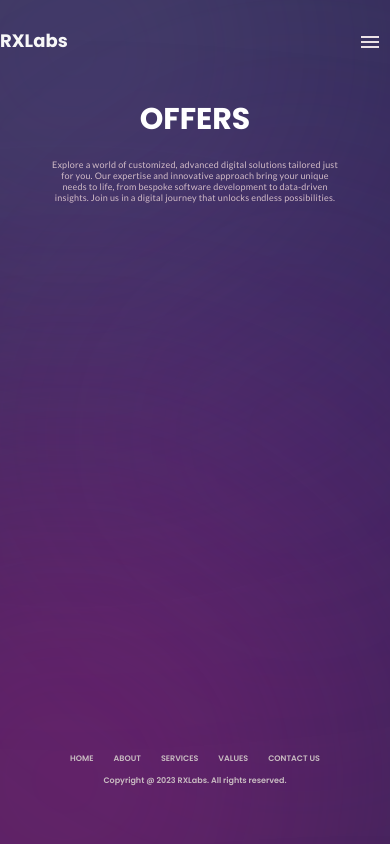
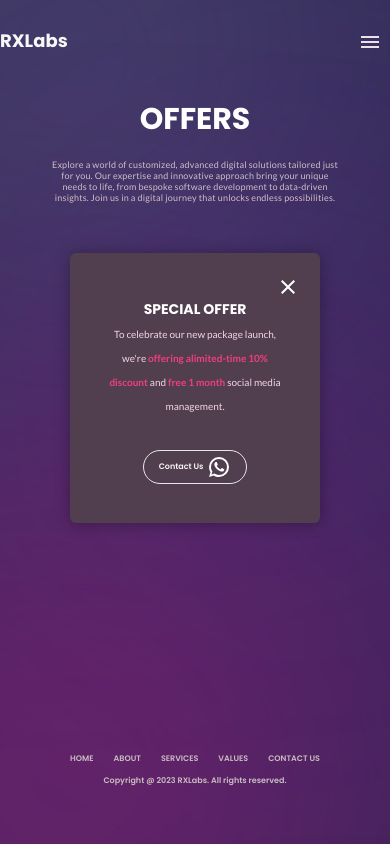
Before and after one commit to KristoJeremy/rx-labs-comprof, a Next.js app: page /Offer in a window 390 px wide. Shown: the top 844 px of the page. Built offline with nearby package versions, Linux system fonts and the light colour scheme.

Commit message:
feat: modal offer page

```diff
--- a/package.json
+++ b/package.json
@@ -11,9 +11,11 @@
   "dependencies": {
     "@emotion/react": "^11.11.1",
     "@emotion/styled": "^11.11.0",
-    "@mui/icons-material": "^5.14.8",
+    "@mui/icons-material": "^5.14.13",
+    "@mui/material": "^5.14.13",
     "@next/font": "^13.4.19",
     "autoprefixer": "10.4.15",
+    "js-cookie": "^3.0.5",
     "next": "13.4.19",
     "postcss": "8.4.29",
     "react": "18.2.0",
--- /dev/null
+++ b/src/components/specialOffer/index.js
@@ -0,0 +1,26 @@
+import React, { useState, useEffect } from "react";
+import { setCookie, isCookie } from "@/helper/cookie";
+import { Modal } from "./modal";
+
+export const SpecialOffer = () => {
+  const [showModal, setShowModal] = useState(!isCookie());
+  const [loading, setLoading] = useState(true);
+
+  const handleTimout = () => {
+    setCookie();
+    setShowModal(false);
+  };
+
+  useEffect(() => {
+    if (!isCookie()) {
+      setShowModal(true);
+    }
+    setLoading(false);
+  }, []);
+
+  return (
+    <div>
+      {!loading && showModal && <Modal onVerify={handleTimout}></Modal>}
+    </div>
+  );
+};
--- /dev/null
+++ b/src/components/specialOffer/modal.js
@@ -0,0 +1,87 @@
+import React, { useState } from "react";
+import {
+  PoppinsBold,
+  PoppinsSemiBold,
+  LatoBold,
+  LatoReguler,
+} from "@/fonts/font";
+import styles from "./modal.module.css";
+import CloseIcon from "@mui/icons-material/Close";
+import WhatsAppIcon from "@mui/icons-material/WhatsApp";
+
+export const Modal = ({ onVerify }) => {
+  const [verified, setVerified] = useState(false);
+
+  const handleVerify = () => {
+    setVerified(true);
+    onVerify();
+  };
+
+  return (
+    <div className={`${verified ? "hidden" : ""}`}>
+      <div className="lg:p-[18vh] lg:py-[18vh] sm:py-[30vh] py-[30vh] items-center justify-center mx-auto my-auto w-[100vw] h-[100vh] fixed z-[50]">
+        <div
+          className={`${styles.card} rounded-md items-center mx-auto md:py-[20px] md:px-[25px] sm:py-[10px] sm:px-[15px] py-[20px] px-[20px]`}
+        >
+          <div className="flex justify-end z-[60]">
+            <button onClick={handleVerify}>
+              <CloseIcon color="primary" />
+            </button>
+          </div>
+          <div
+            className={`text-white ${styles.heading} text-center lg:mt-[4vh] md:mt-[1vh] md:mt-0]`}
+            style={PoppinsBold.style}
+          >
+            SPECIAL OFFER
+          </div>
+          <div className="text-center lg:mx-[12vw] md:mx-[12vw] lg:mt-[5vh] md:mt-[5vh] sm:mt-[3vh]">
+            <span
+              className={`display:inline ${styles.message} text-[#F4D6E5] m-0`}
+              style={LatoReguler.style}
+            >
+              To celebrate our new package launch, we're&nbsp;
+            </span>
+            <span
+              className={`display:inline ${styles.message} text-[#F03E7F] m-0`}
+              style={LatoBold.style}
+            >
+              offering alimited-time 10% discount&nbsp;
+            </span>
+            <span
+              className={`display:inline ${styles.message} text-[#F4D6E5] m-0`}
+              style={LatoReguler.style}
+            >
+              and&nbsp;
+            </span>
+            <span
+              className={`display:inline ${styles.message} text-[#F03E7F] m-0`}
+              style={LatoBold.style}
+            >
+              free 1 month&nbsp;
+            </span>
+            <span
+              className={`display:inline ${styles.message} text-[#F4D6E5] m-0`}
+              style={LatoReguler.style}
+            >
+              social media management.
+            </span>
+          </div>
+          <div className="lg:mt-[17vh] md:mt-[13vh] sm:mt-[8vh] mt-[4vh] mx-auto text-center">
+            <button
+              aria-label="Contact Us"
+              type="button"
+              className={`${styles.bt_tx} md:rounded-[40px] sm:rounded-[30px] rounded-[25px] md:px-[50px] px-[15px] md:py-[10px] sm:px-[30px] sm:py-[6px] py-1 text-center border-[1px] hover:bg-[#DA1D9A]`}
+              style={PoppinsSemiBold.style}
+              onClick={handleVerify}
+            >
+              <span className="display:inline mr-[0.5vw]">Contact Us</span>
+              <span className="display:inline ml-[0.5vw]">
+                <WhatsAppIcon color="primary" />
+              </span>
+            </button>
+          </div>
+        </div>
+      </div>
+    </div>
+  );
+};
--- /dev/null
+++ b/src/components/specialOffer/modal.module.css
@@ -0,0 +1,111 @@
+.card {
+  width: 996px;
+  height: 530px;
+  background-color: #513f4f;
+  box-shadow: 0 1px 15px rgba(0, 0, 0, 0.3);
+}
+
+.heading {
+  font-size: 40px;
+}
+
+.message {
+  font-size: 22px;
+}
+
+.bt_tx {
+  font-size: 18px;
+  color: #f6f4f5;
+}
+
+@media (max-width: 1023px) {
+  .card {
+    width: 700px;
+    height: 372px;
+    background-color: #513f4f;
+    box-shadow: 0 1px 15px rgba(0, 0, 0, 0.3);
+  }
+
+  .heading {
+    font-size: 28px;
+  }
+
+  .message {
+    font-size: 18px;
+    line-height: 22px;
+  }
+
+  .bt_tx {
+    font-size: 16px;
+    color: #f6f4f5;
+  }
+}
+
+@media (max-width: 767px) {
+  .card {
+    width: 500px;
+    height: 266px;
+    background-color: #513f4f;
+    box-shadow: 0 1px 15px rgba(0, 0, 0, 0.3);
+  }
+
+  .heading {
+    font-size: 24px;
+  }
+
+  .message {
+    font-size: 14px;
+    line-height: 16px;
+  }
+
+  .bt_tx {
+    font-size: 11px;
+    color: #f6f4f5;
+  }
+}
+
+@media (max-width: 639px) {
+  .card {
+    width: 300px;
+    height: 280px;
+    background-color: #513f4f;
+    box-shadow: 0 1px 15px rgba(0, 0, 0, 0.3);
+  }
+
+  .heading {
+    font-size: 18px;
+  }
+
+  .message {
+    font-size: 12px;
+    line-height: 14px;
+  }
+
+  .bt_tx {
+    font-size: 10px;
+    color: #f6f4f5;
+  }
+}
+
+@media (max-width: 400px) {
+  .card {
+    width: 250px;
+    height: 270px;
+    background-color: #513f4f;
+    box-shadow: 0 1px 15px rgba(0, 0, 0, 0.3);
+  }
+
+  .heading {
+    font-size: 14px;
+  }
+
+  .message {
+    font-size: 10px;
+    line-height: 14px;
+  }
+
+  .bt_tx {
+    font-size: 8px;
+    color: #f6f4f5;
+  }
+}
--- /dev/null
+++ b/src/helper/cookie.js
@@ -0,0 +1,9 @@
+import Cookies from "js-cookie";
+
+export const setCookie = () => {
+  Cookies.set("timeout", "true", { expires: 1 });
+};
+
+export const isCookie = () => {
+  return Cookies.get("timeout") === "true";
+};
--- a/src/pages/Offer/index.js
+++ b/src/pages/Offer/index.js
@@ -1,14 +1,27 @@
 import React from "react";
+import { createTheme, ThemeProvider } from "@mui/material/styles";
 
 //Import components
 import { NavigationBar } from "@/components/Navbar/navbar";
 import { Background } from "@/components/backgroundBlur";
 import { Hero } from "@/components/heroOffer";
 import { Footer } from "@/components/footer";
+import { SpecialOffer } from "@/components/specialOffer";
 
 function index() {
+  const theme = createTheme({
+    palette: {
+      primary: {
+        main: "#ffffff",
+      },
+    },
+  });
+
   return (
-    <>
+    <ThemeProvider theme={theme}>
+      <div className="absolute top-0 z-[52]">
+        <SpecialOffer />
+      </div>
       <div className="">
         <NavigationBar />
       </div>
@@ -23,9 +36,7 @@ function index() {
       <div className="">
         <Footer />
       </div>
-
-      {/* COMPONENT END */}
-    </>
+    </ThemeProvider>
   );
 }
 
```
Also changed, not shown: 1 other file (tests, documents, lock files or other folders).
